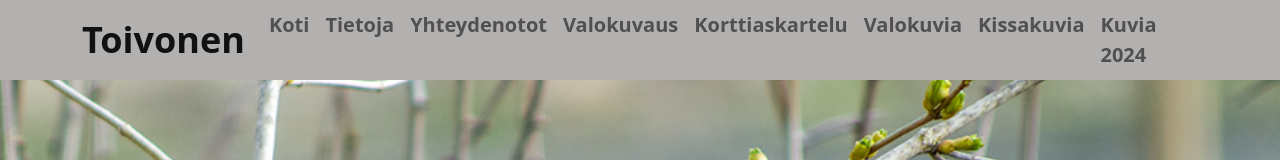
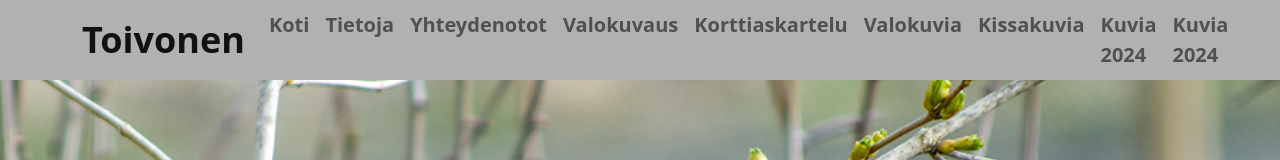
Before and after one commit to Tepa102/OmatSivut, a plain HTML site: page index.html in a window 1280 px wide. Shown: the top 160 px of the page. Drawn offline with nearby package versions, Linux system fonts and the light colour scheme.

Commit message:
vuoden 2025 linkki etusivulle

```diff
--- a/index.html
+++ b/index.html
@@ -51,6 +51,9 @@
                 <li class="nav-item">
                     <a class="nav-link" href="kuvia2024.html"><b>Kuvia 2024</b></a>
                 </li>
+                <li class="nav-item">
+                    <a class="nav-link" href="kuvia2025.html"><b>Kuvia 2024</b></a>
+                </li>
                 </ul>
             </div>
         </div>
```
